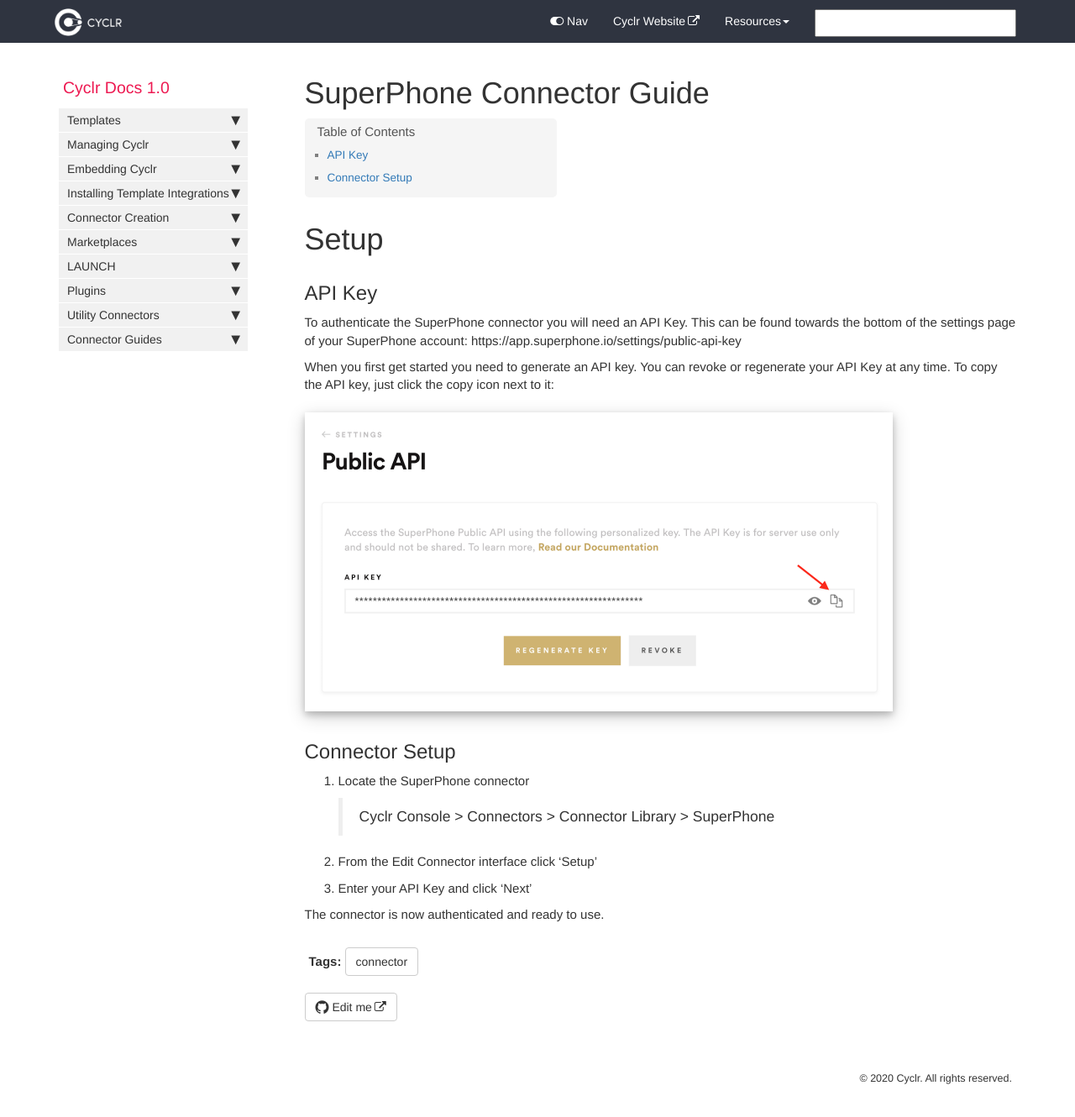
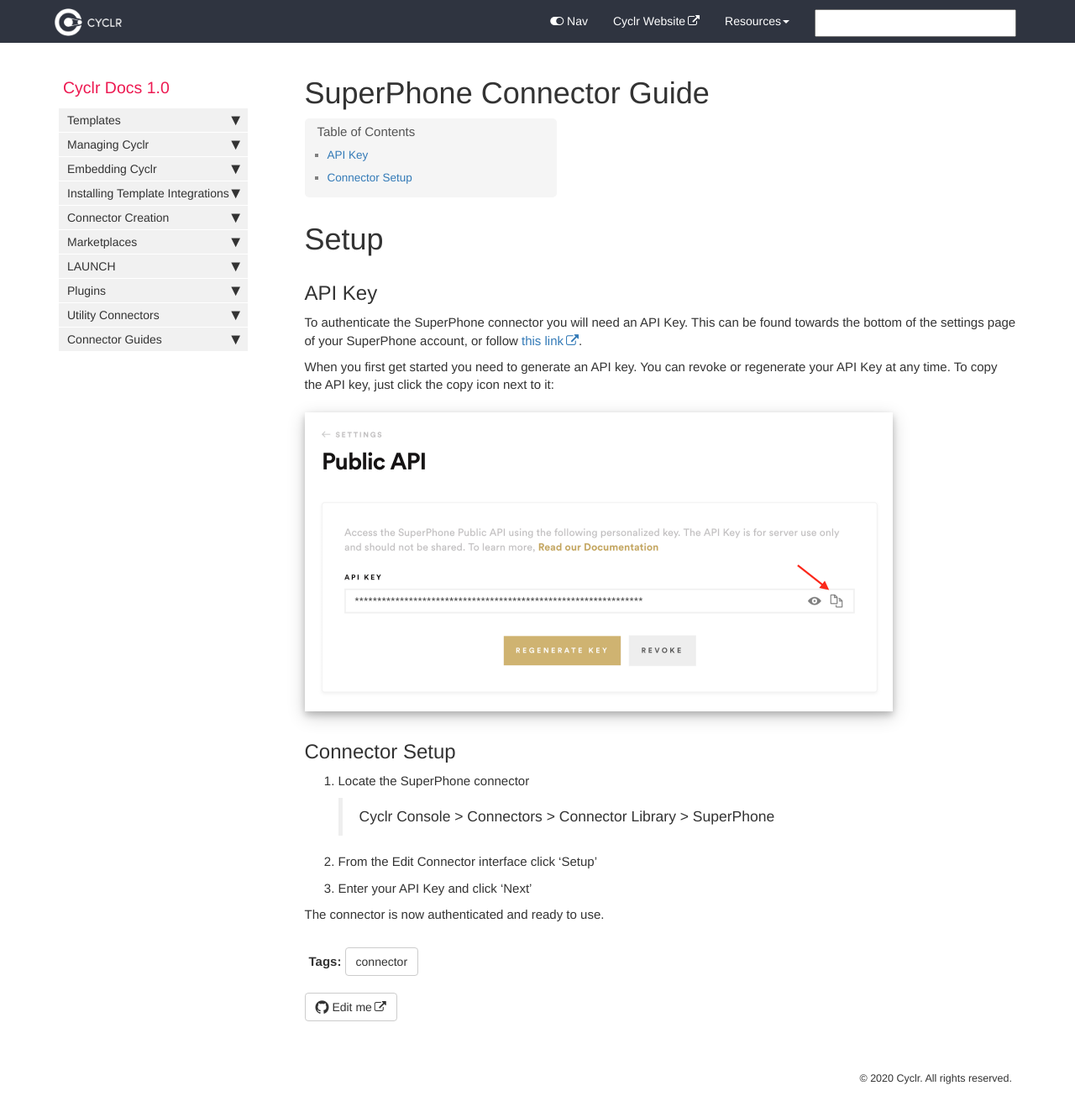
Before and after one commit to sneakysneak/docs, a Jekyll site: the page built from pages/connector-authentication/superphone_docs.md, in a window 1280 px wide and 1353 px high. Shown: the top 1330 px of the window at 84% size. Built offline with Jekyll 4.4.1, drawn with Linux system fonts in a browser that asks for light colours; nearby versions of some CDN libraries; comment, search, counter and statistics services are not loaded.

Commit message:
added link to superphone portal

```diff
--- a/pages/connector-authentication/superphone_docs.md
+++ b/pages/connector-authentication/superphone_docs.md
@@ -9,7 +9,7 @@ tags: [connector]
 
 ## API Key
 
-To authenticate the SuperPhone connector you will need an API Key. This can be found towards the bottom of the settings page of your SuperPhone account: https://app.superphone.io/settings/public-api-key
+To authenticate the SuperPhone connector you will need an API Key. This can be found towards the bottom of the settings page of your SuperPhone account, or follow [this link](https://app.superphone.io/settings/public-api-key).
 
 When you first get started you need to generate an API key. You can revoke or regenerate your API Key at any time. To copy the API key, just click the copy icon next to it:
 
```
